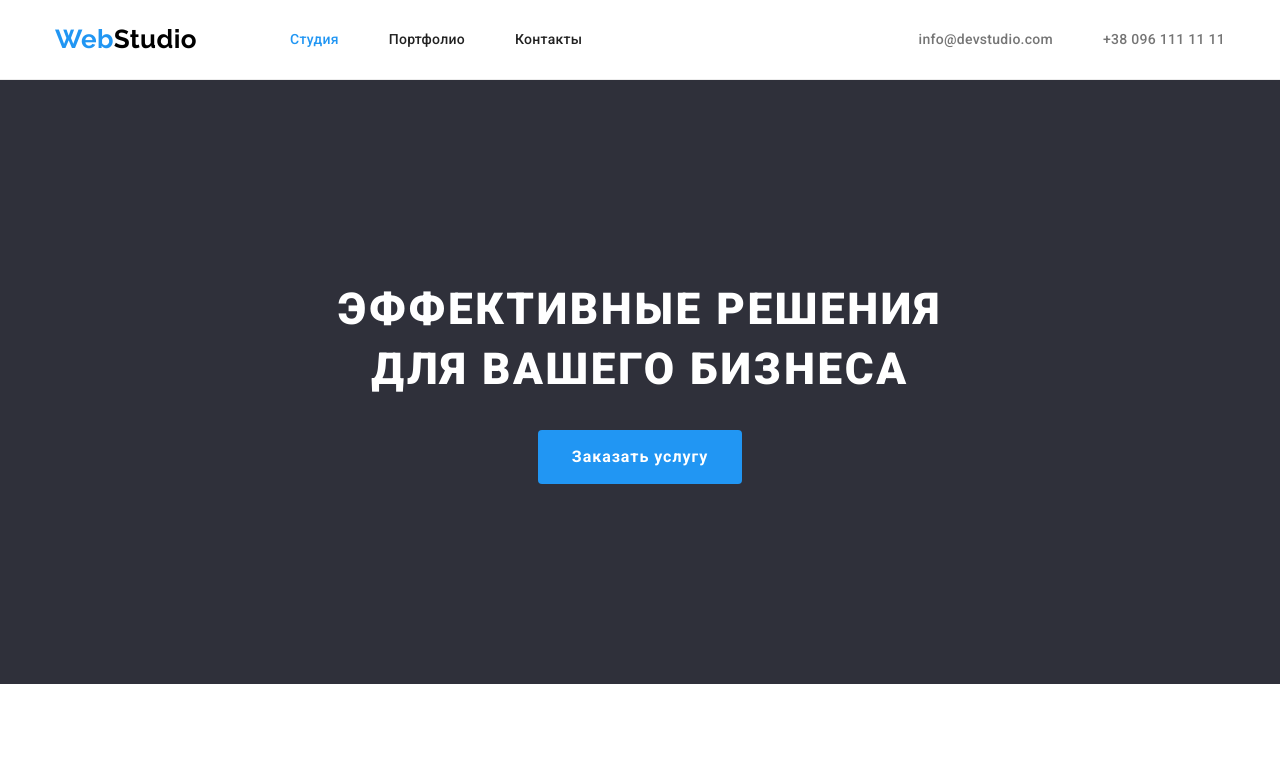
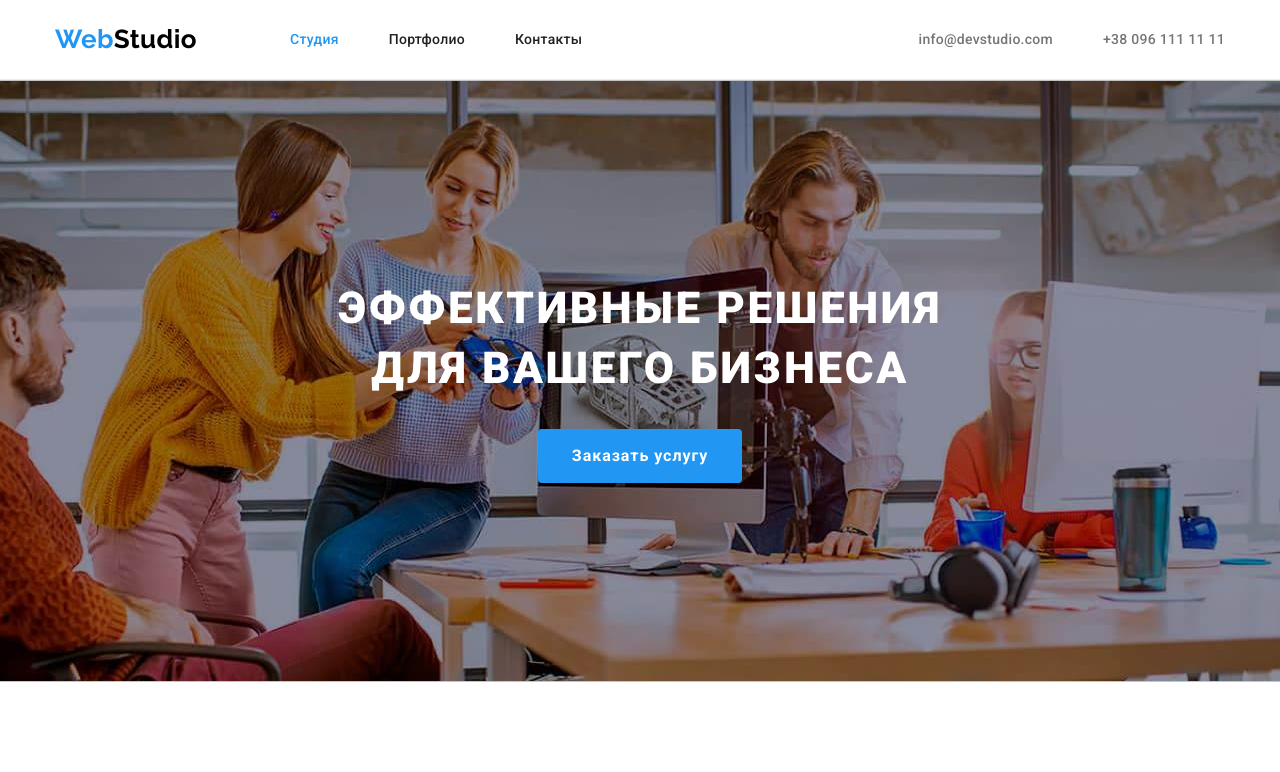
Before and after one commit to YarovaT/goit-markup-hw-04, a plain HTML site: page index.html in a window 1280 px wide. Shown: the top 772 px of the page. Drawn offline with nearby package versions, Linux system fonts and the light colour scheme.

Commit message:
Добавляет фон Герою

```diff
--- a/css/styles.css
+++ b/css/styles.css
@@ -146,7 +146,17 @@ header {
   background-color: var(--accent-background-color);
 }
 
-.main-container {
+.overlay {
+  padding-top: 175px;
+  padding-bottom: 175px;
+  margin: auto;
+
+  background: url("../images/hero.jpg") no-repeat center;
+  background-color: #c4c4c4;
+  background-size: 1600px 600px;
+}
+
+.nav-container {
   text-align: center;
 }
 
--- a/index.html
+++ b/index.html
@@ -57,8 +57,8 @@
     <!--Главная страница контента-->
     <main>
       <!--Герой-->
-      <section class="main-box">
-        <div class="container main-container">
+      <section class="main-box overlay">
+        <div class="container nav-container">
           <h1 class="main-title">Эффективные решения для вашего бизнеса</h1>
           <button class="button" type="button">Заказать услугу</button>
         </div>
```
